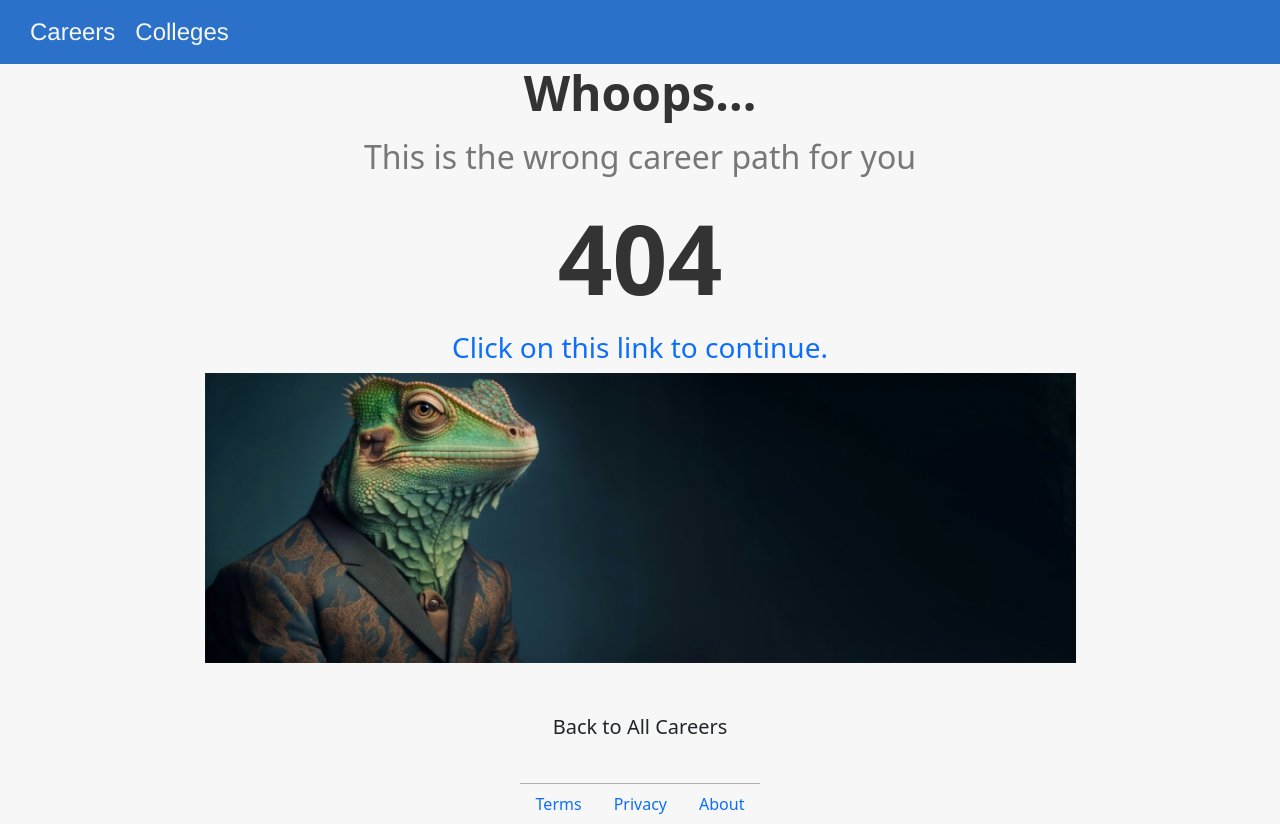
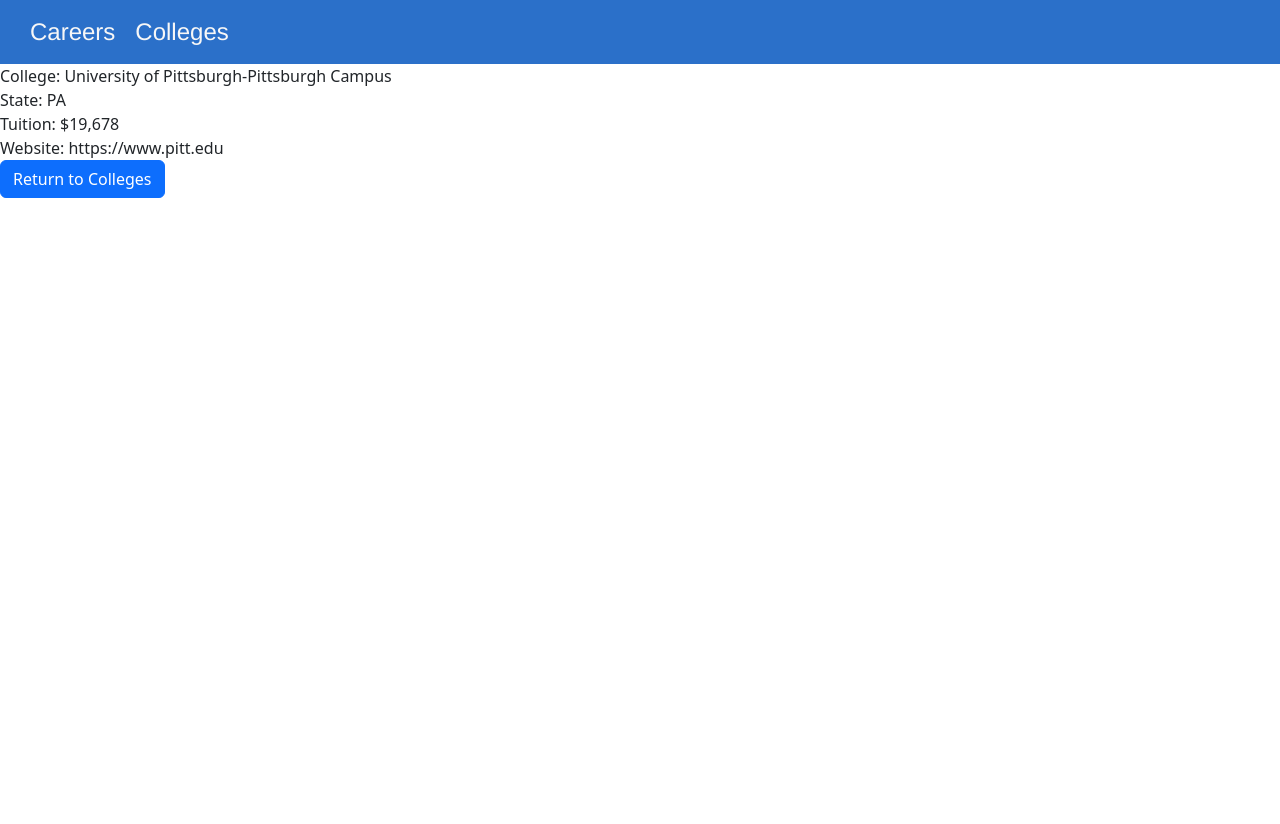
Before and after one commit to EmpathyTechnologies/CareerPlanToday-Frontend, a React (Create React App) app: page /colleges/1 in a window 1280 px wide. Before the commit this address had no page. After the commit the page ends 800 px from the top, so only its background shows below. Built offline with nearby package versions, Linux system fonts and the light colour scheme.

Commit message:
added dynamic routing to select a college

```diff
--- a/src/App.tsx
+++ b/src/App.tsx
@@ -3,15 +3,15 @@
 import { useState } from "react";
 import "./App.css";
 import NavigationBar from "./layouts/NavigationBar";
+import Career from "./pages/Career";
 import Careers from "./pages/Careers";
-import Career from "./pages/Career";
+import College from "./pages/College";
 import Colleges from "./pages/Colleges";
 import TermsOfUse from "./pages/TermsOfUse";
 import PrivacyPolicy from "./pages/PrivacyPolicy";
 import About from "./pages/About";
 import "bootstrap/dist/css/bootstrap.min.css";
 import NoMatch from "./pages/NoMatch";
-
 function App() {
   ReactGA.initialize("UA-000000-01");
   ReactGA.pageview(window.location.pathname + window.location.search);
@@ -25,6 +25,7 @@
         <Route path='/' element={<Careers />} />
         <Route path='careers/:id' element={<Career />} />
         <Route path='careers' element={<Careers />} />
+        <Route path='colleges/:id' element={<College />} />
         <Route path='colleges' element={<Colleges />} />
         <Route path='termsofuse' element={<TermsOfUse />} />
         <Route path='privacypolicy' element={<PrivacyPolicy />} />
--- /dev/null
+++ b/src/pages/College.tsx
@@ -0,0 +1,24 @@
+import { useParams } from "react-router-dom";
+import allColleges from "../data/colleges.json";
+import { formatCurrency } from "../utilities/formatCurrency";
+import Button from "react-bootstrap/Button";
+
+export default function College() {
+  let { id } = useParams();
+
+  let college: any = allColleges.filter((college) => college.id === Number(id));
+  college = college[0];
+
+  return (
+    <div>
+      <div>College: {college.collegeName}</div>
+      <div>State: {college.state}</div>
+      <div>Tuition: {formatCurrency(college.tuition)}</div>
+      <div>Website: {college.website}</div>
+
+      <Button variant='primary' href='/colleges'>
+        Return to Colleges
+      </Button>
+    </div>
+  );
+}
--- a/src/pages/Colleges.tsx
+++ b/src/pages/Colleges.tsx
@@ -4,6 +4,7 @@
 import CollegesNavbar from "../features/colleges/components/CollegesNavbar";
 import Table from "react-bootstrap/Table";
 import Footer from "../layouts/Footer";
+import { Link } from "react-router-dom";
 import { minimumTuition, maximumTuition } from "../features/colleges/utils/minAndMaxTuition";
 import { filterColleges } from "../features/colleges/utils/filterColleges";
 
@@ -41,7 +42,9 @@
           <tbody>
             {collegesList.map((college) => (
               <tr>
-                <td>{college.collegeName}</td>
+                <td>
+                  <Link to={`/colleges/${college.id}`}>{college.collegeName}</Link>
+                </td>
                 <td style={{ display: "flex", justifyContent: "center" }}>
                   {formatCurrency(college.tuition)}
                 </td>
```
